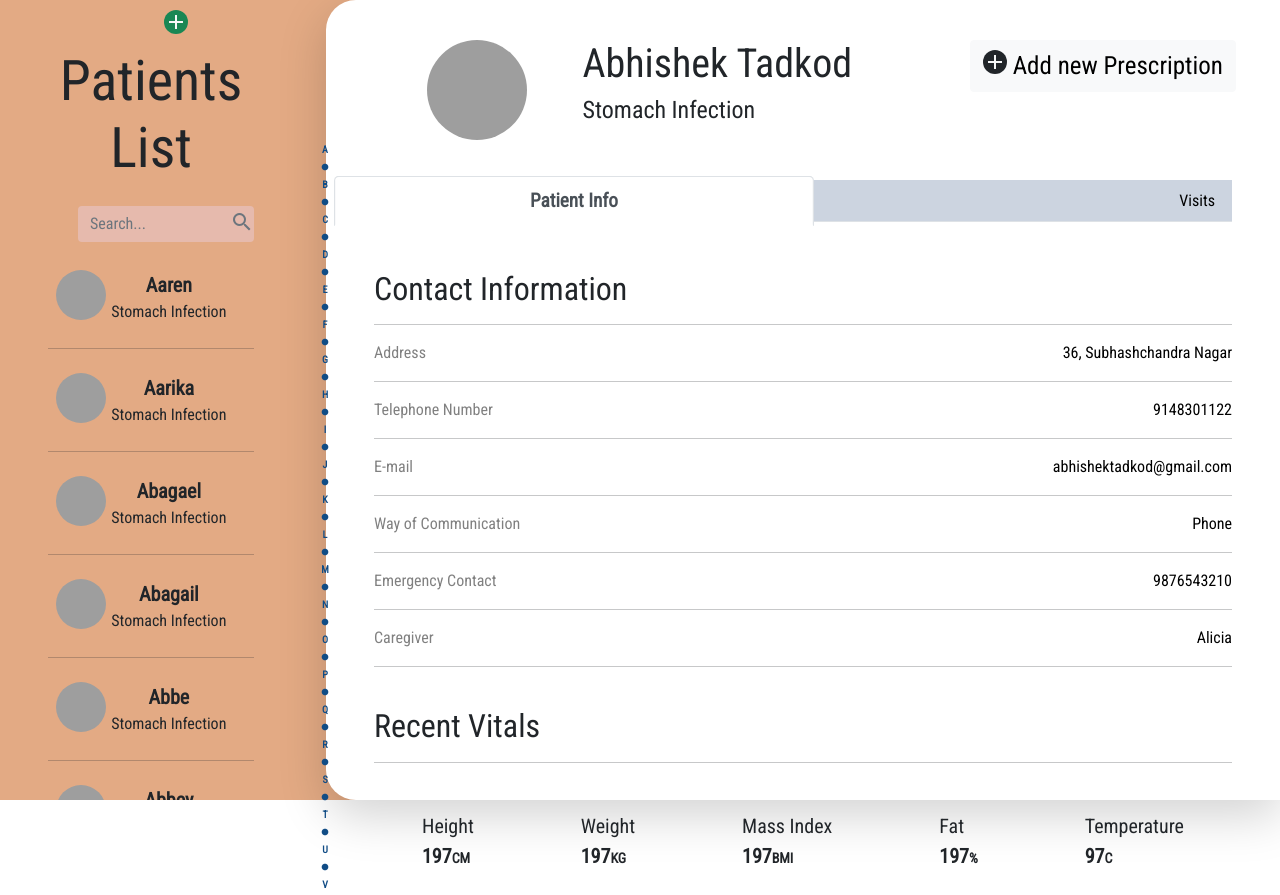
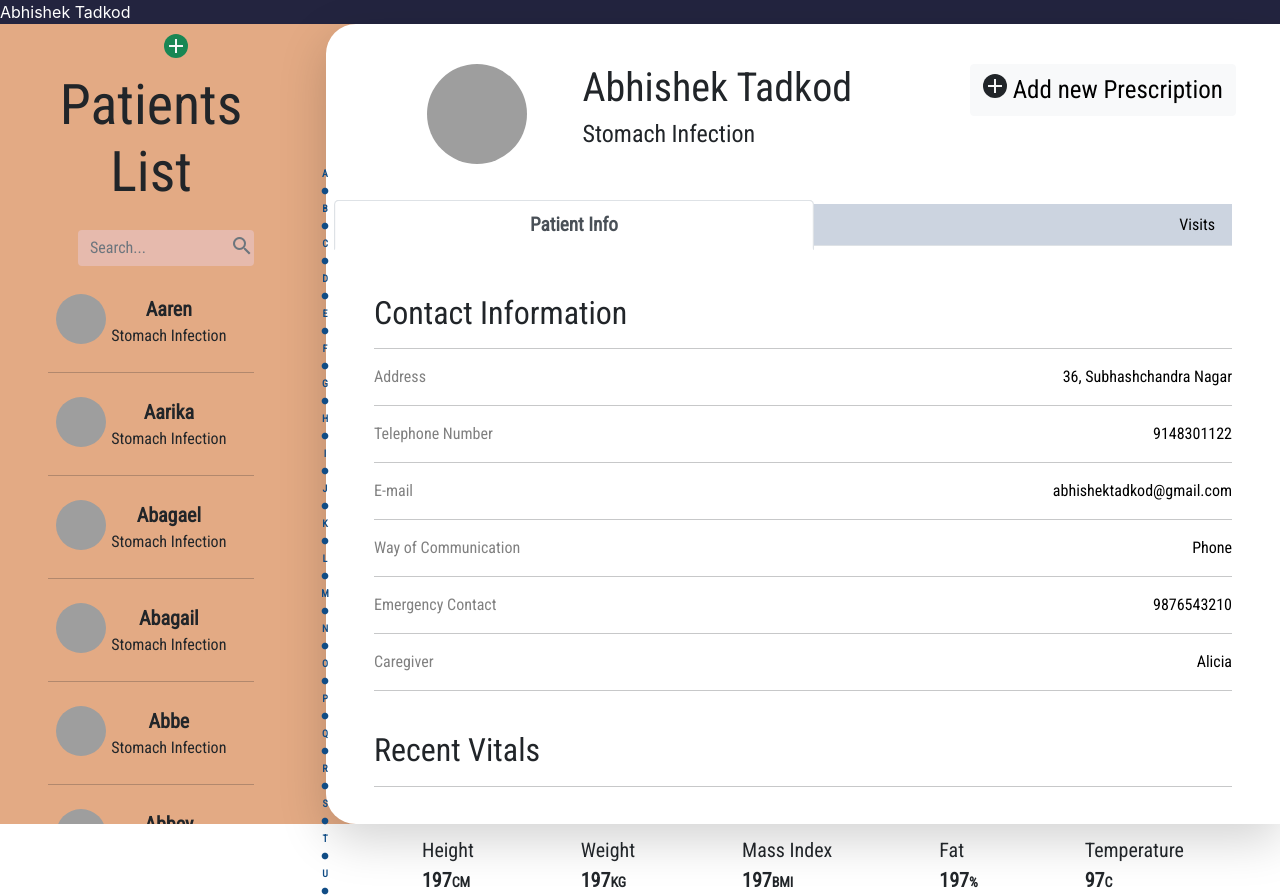
Before and after one commit to abhishektadkod/PatientsManagement, a React (Create React App) app: page / in a window 1280 px wide. Before the commit the page ends 871 px from the top, so only its background shows below. Built offline with nearby package versions, Linux system fonts and the light colour scheme; grey boxes are pictures that could not be loaded.

Commit message:
From windows

```diff
--- a/src/App.js
+++ b/src/App.js
@@ -4,6 +4,7 @@ import './App.css';
 function App() {
   return (
     <div className="App">
+         <span style={{color:"white"}}>Abhishek Tadkod</span>
         <Dashboard/>
     </div>
   );
```
